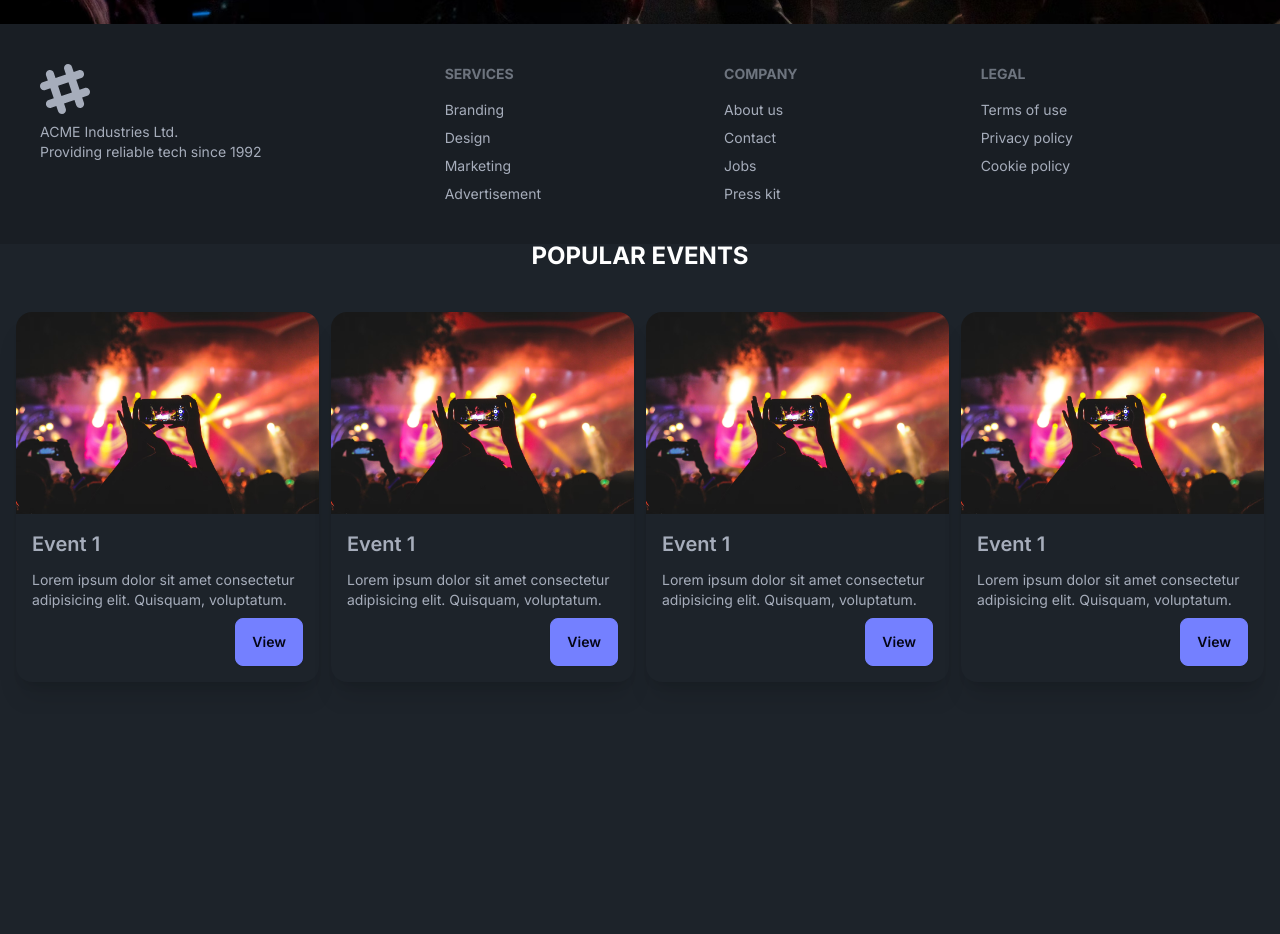
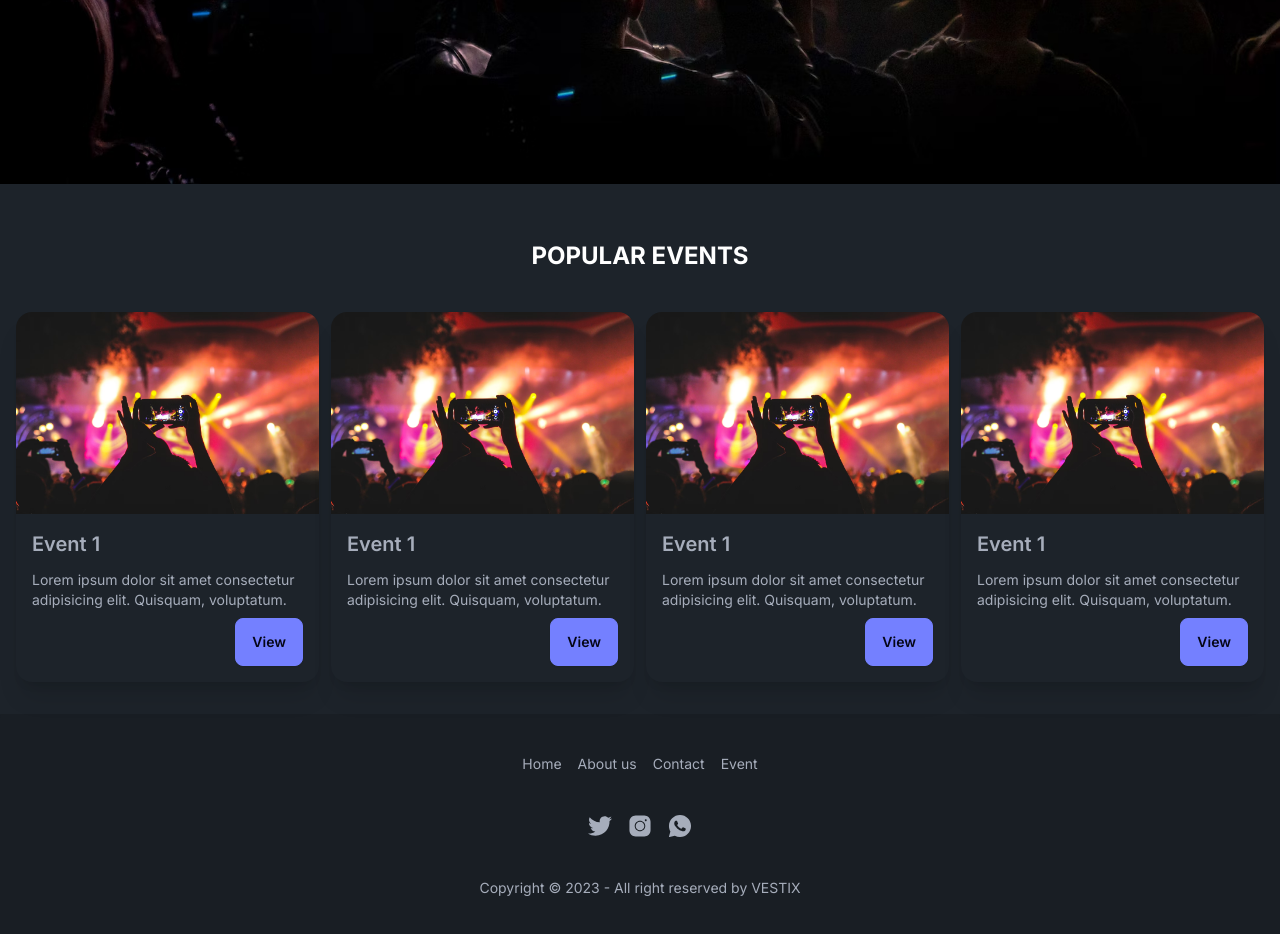
Before and after one commit to ekmigasari/syncsquad, a Next.js app: page / in a window 1280 px wide. Shown: the part 860-1794 px from the top of the page. Before the commit the page ends 1574 px from the top, so only its background shows below. Built offline with nearby package versions, Linux system fonts and the light colour scheme.

Commit message:
add single page event and fix footer

```diff
--- a/src/app/layout.js
+++ b/src/app/layout.js
@@ -14,7 +14,7 @@ export default function RootLayout({ children }) {
   return (
     <html lang="en">
       <body className={inter.className}>
-        <div className="h-screen flex flex-col">
+        <div className="min-h-screen flex flex-col justify-between">
           <section>
             <main>
               <Navbar />
--- a/src/app/page.js
+++ b/src/app/page.js
@@ -1,14 +1,12 @@
 import { Events } from "@/components/Events";
 import { Hero } from "@/components/Hero";
-// import { Navbar } from "@/components/Navbar";
 
 
 export default function Page() {
   return (
-    <div className="h-screen flex flex-col">
-      {/* <Navbar /> */}
+    <div className="">
         <Hero/>
-      <Events />
+        <Events />
     </div>
   );
 }
--- a/src/components/Footer/index.jsx
+++ b/src/components/Footer/index.jsx
@@ -1,43 +1,61 @@
 "use client";
-import React from 'react'
+import React from "react";
 
 export const Footer = () => {
   return (
-    // <div className="w-full">
-    //     <div className="flex justify-between items-center">
-    //         <div tabIndex={0} role="button" className="btn btn-ghost lg:hidden">
-    //             <svg xmlns="http://www.w3.org/2000/svg" className="h-5 w-5" fill="none" viewBox="0 0 24 24" stroke="currentColor"><path strokeLinecap="round" strokeLinejoin="round" strokeWidth="2" d="M4 6h16M4 12h8m-8 6h16" /></svg>
-    //         </div>
-    //         <div className="">
-    //             <p className="text-2xl text-white">Loket</p>
-    //         </div>
-    //     </div>
-    // </div>
-        <footer className="footer p-10 bg-base-200 text-base-content bottom-0">
-            <aside>
-                <svg width="50" height="50" viewBox="0 0 24 24" xmlns="http://www.w3.org/2000/svg" fillRule="evenodd" clipRule="evenodd" className="fill-current"><path d="M22.672 15.226l-2.432.811.841 2.515c.33 1.019-.209 2.127-1.23 2.456-1.15.325-2.148-.321-2.463-1.226l-.84-2.518-5.013 1.677.84 2.517c.391 1.203-.434 2.542-1.831 2.542-.88 0-1.601-.564-1.86-1.314l-.842-2.516-2.431.809c-1.135.328-2.145-.317-2.463-1.229-.329-1.018.211-2.127 1.231-2.456l2.432-.809-1.621-4.823-2.432.808c-1.355.384-2.558-.59-2.558-1.839 0-.817.509-1.582 1.327-1.846l2.433-.809-.842-2.515c-.33-1.02.211-2.129 1.232-2.458 1.02-.329 2.13.209 2.461 1.229l.842 2.515 5.011-1.677-.839-2.517c-.403-1.238.484-2.553 1.843-2.553.819 0 1.585.509 1.85 1.326l.841 2.517 2.431-.81c1.02-.33 2.131.211 2.461 1.229.332 1.018-.21 2.126-1.23 2.456l-2.433.809 1.622 4.823 2.433-.809c1.242-.401 2.557.484 2.557 1.838 0 .819-.51 1.583-1.328 1.847m-8.992-6.428l-5.01 1.675 1.619 4.828 5.011-1.674-1.62-4.829z"></path></svg>
-                <p>ACME Industries Ltd.<br/>Providing reliable tech since 1992</p>
-            </aside>
-            <nav>
-                <header className="footer-title">Services</header>
-                <a className="link link-hover">Branding</a>
-                <a className="link link-hover">Design</a>
-                <a className="link link-hover">Marketing</a>
-                <a className="link link-hover">Advertisement</a>
-            </nav>
-            <nav>
-                <header className="footer-title">Company</header>
-                <a className="link link-hover">About us</a>
-                <a className="link link-hover">Contact</a>
-                <a className="link link-hover">Jobs</a>
-                <a className="link link-hover">Press kit</a>
-            </nav>
-            <nav>
-                <header className="footer-title">Legal</header>
-                <a className="link link-hover">Terms of use</a>
-                <a className="link link-hover">Privacy policy</a>
-                <a className="link link-hover">Cookie policy</a>
-            </nav>
-        </footer>
-  )
-}
+    <div className="w-full bg-base-200">
+      <footer className="footer footer-center p-10 bg-base-200 text-base-content rounded">
+        <nav className="grid grid-flow-col gap-4">
+          <a className="link link-hover">Home</a>
+          <a className="link link-hover">About us</a>
+          <a className="link link-hover">Contact</a>
+          <a className="link link-hover">Event</a>
+        </nav>
+        <nav>
+          <div className="grid grid-flow-col gap-4">
+            <a>
+              <svg
+                xmlns="http://www.w3.org/2000/svg"
+                width="24"
+                height="24"
+                viewBox="0 0 24 24"
+                className="fill-current"
+              >
+                <path d="M24 4.557c-.883.392-1.832.656-2.828.775 1.017-.609 1.798-1.574 2.165-2.724-.951.564-2.005.974-3.127 1.195-.897-.957-2.178-1.555-3.594-1.555-3.179 0-5.515 2.966-4.797 6.045-4.091-.205-7.719-2.165-10.148-5.144-1.29 2.213-.669 5.108 1.523 6.574-.806-.026-1.566-.247-2.229-.616-.054 2.281 1.581 4.415 3.949 4.89-.693.188-1.452.232-2.224.084.626 1.956 2.444 3.379 4.6 3.419-2.07 1.623-4.678 2.348-7.29 2.04 2.179 1.397 4.768 2.212 7.548 2.212 9.142 0 14.307-7.721 13.995-14.646.962-.695 1.797-1.562 2.457-2.549z"></path>
+              </svg>
+            </a>
+            <a>
+              <svg
+                xmlns="http://www.w3.org/2000/svg"
+                x="0px"
+                y="0px"
+                width="24"
+                height="24"
+                viewBox="0 0 50 50"
+                className="fill-current"
+              >
+                <path d="M 16 3 C 8.83 3 3 8.83 3 16 L 3 34 C 3 41.17 8.83 47 16 47 L 34 47 C 41.17 47 47 41.17 47 34 L 47 16 C 47 8.83 41.17 3 34 3 L 16 3 z M 37 11 C 38.1 11 39 11.9 39 13 C 39 14.1 38.1 15 37 15 C 35.9 15 35 14.1 35 13 C 35 11.9 35.9 11 37 11 z M 25 14 C 31.07 14 36 18.93 36 25 C 36 31.07 31.07 36 25 36 C 18.93 36 14 31.07 14 25 C 14 18.93 18.93 14 25 14 z M 25 16 C 20.04 16 16 20.04 16 25 C 16 29.96 20.04 34 25 34 C 29.96 34 34 29.96 34 25 C 34 20.04 29.96 16 25 16 z"></path>
+              </svg>
+            </a>
+            <a>
+              <svg
+                xmlns="http://www.w3.org/2000/svg"
+                x="0px"
+                y="0px"
+                width="24"
+                height="24"
+                viewBox="0 0 50 50"
+                className="fill-current"
+              >
+                <path d="M25,2C12.318,2,2,12.318,2,25c0,3.96,1.023,7.854,2.963,11.29L2.037,46.73c-0.096,0.343-0.003,0.711,0.245,0.966 C2.473,47.893,2.733,48,3,48c0.08,0,0.161-0.01,0.24-0.029l10.896-2.699C17.463,47.058,21.21,48,25,48c12.682,0,23-10.318,23-23 S37.682,2,25,2z M36.57,33.116c-0.492,1.362-2.852,2.605-3.986,2.772c-1.018,0.149-2.306,0.213-3.72-0.231 c-0.857-0.27-1.957-0.628-3.366-1.229c-5.923-2.526-9.791-8.415-10.087-8.804C15.116,25.235,13,22.463,13,19.594 s1.525-4.28,2.067-4.864c0.542-0.584,1.181-0.73,1.575-0.73s0.787,0.005,1.132,0.021c0.363,0.018,0.85-0.137,1.329,1.001 c0.492,1.168,1.673,4.037,1.819,4.33c0.148,0.292,0.246,0.633,0.05,1.022c-0.196,0.389-0.294,0.632-0.59,0.973 s-0.62,0.76-0.886,1.022c-0.296,0.291-0.603,0.606-0.259,1.19c0.344,0.584,1.529,2.493,3.285,4.039 c2.255,1.986,4.158,2.602,4.748,2.894c0.59,0.292,0.935,0.243,1.279-0.146c0.344-0.39,1.476-1.703,1.869-2.286 s0.787-0.487,1.329-0.292c0.542,0.194,3.445,1.604,4.035,1.896c0.59,0.292,0.984,0.438,1.132,0.681 C37.062,30.587,37.062,31.755,36.57,33.116z"></path>
+              </svg>
+            </a>
+          </div>
+        </nav>
+        <aside>
+          <p>Copyright © 2023 - All right reserved by VESTIX</p>
+        </aside>
+      </footer>
+    </div>
+  );
+};
--- a/src/components/SingleEvent/index.jsx
+++ b/src/components/SingleEvent/index.jsx
@@ -1,14 +1,12 @@
 "use-client";
 
-import React from 'react'
-import Image from 'next/image';
+import React from "react";
+import Image from "next/image";
 
 export const SingleEvent = () => {
   return (
-        <>
-            <div className="container mx-auto p-4 min-h-screen flex flex-col relative mb-24">
-                <main className="flex-1">
-                    <div className="relative w-full h-0 aspect-w-16 aspect-h-9">
+    <div className="container mx-auto p-4 mb-24">
+      <div className="w-full aspect-w-16 aspect-h-9">
         <Image
           src="/images/event-2.jpg"
           width={1920}
@@ -19,7 +17,15 @@ export const SingleEvent = () => {
           <div className="col-span-2">
             <div className="mt-10">
               <h1 className="text-5xl font-bold">Music Concert</h1>
-                                    <p className="text-lg mt-4">Unleash Your Heroic Journey and Explore the Pinnacle of Experiences Worldwide, Whether Joining Spectacular Events or Crafting Your Own. Lorem ipsum dolor sit amet consectetur adipisicing elit. Blanditiis placeat dignissimos quas debitis quis consequuntur quisquam fugiat omnis! Temporibus consectetur veritatis iusto suscipit quidem repudiandae fugiat ipsum deleniti, sequi minus.</p>
+              <p className="text-lg mt-4">
+                Unleash Your Heroic Journey and Explore the Pinnacle of
+                Experiences Worldwide, Whether Joining Spectacular Events or
+                Crafting Your Own. Lorem ipsum dolor sit amet consectetur
+                adipisicing elit. Blanditiis placeat dignissimos quas debitis
+                quis consequuntur quisquam fugiat omnis! Temporibus consectetur
+                veritatis iusto suscipit quidem repudiandae fugiat ipsum
+                deleniti, sequi minus.
+              </p>
             </div>
             <div className="mt-5">
               <h1 className="text-3xl font-bold">Event Details</h1>
@@ -42,13 +48,8 @@ export const SingleEvent = () => {
               </div>
             </div>
           </div>
-                            <div className="">
-
         </div>
       </div>
     </div>
-                </main>
-            </div>
-        </>
-    )
-}
+  );
+};
```
Also changed, not shown: src/components/Navbar/index.jsx (+50 -20 lines), public/images/logo.png (added). Lines whose indentation alone changed are shown as unchanged.
